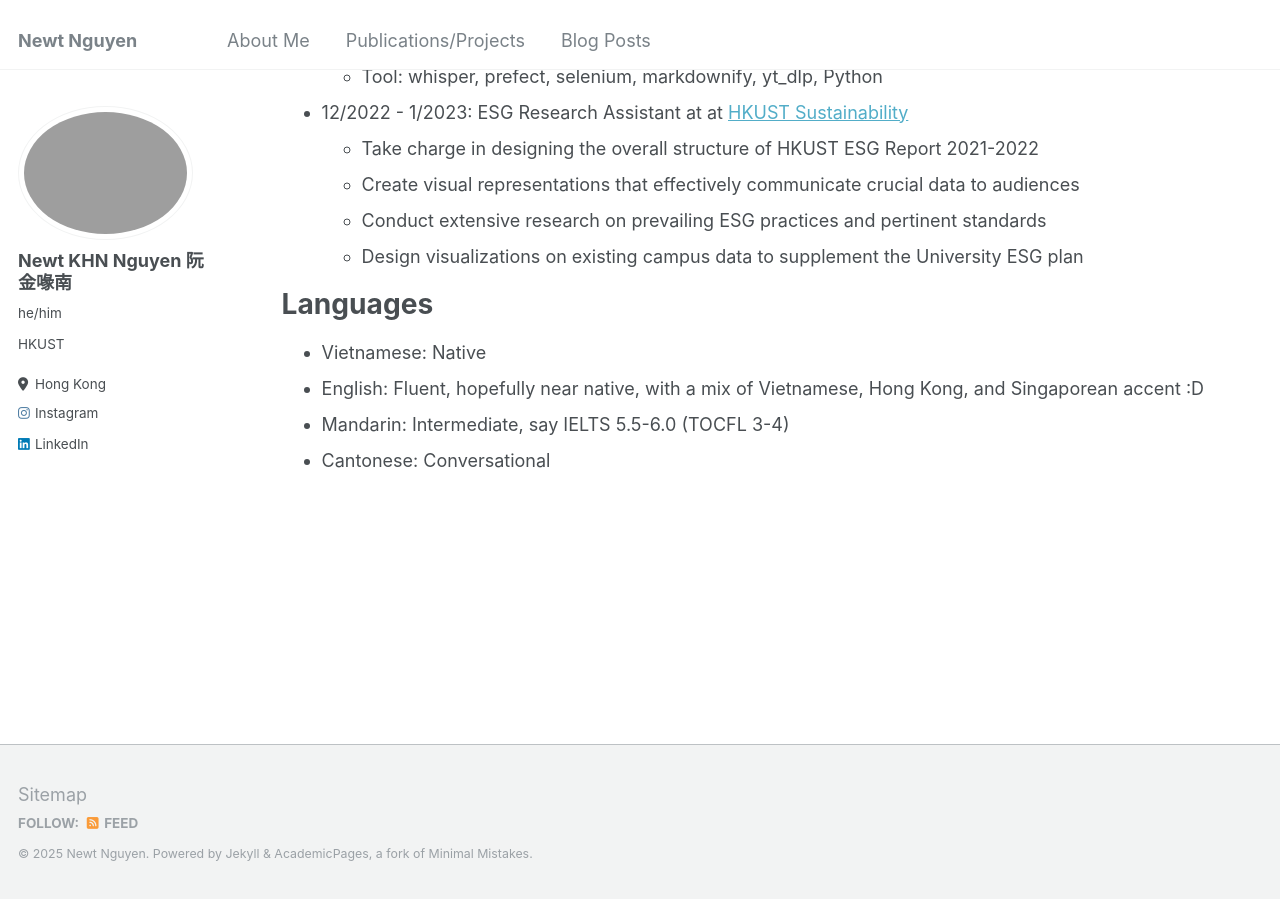
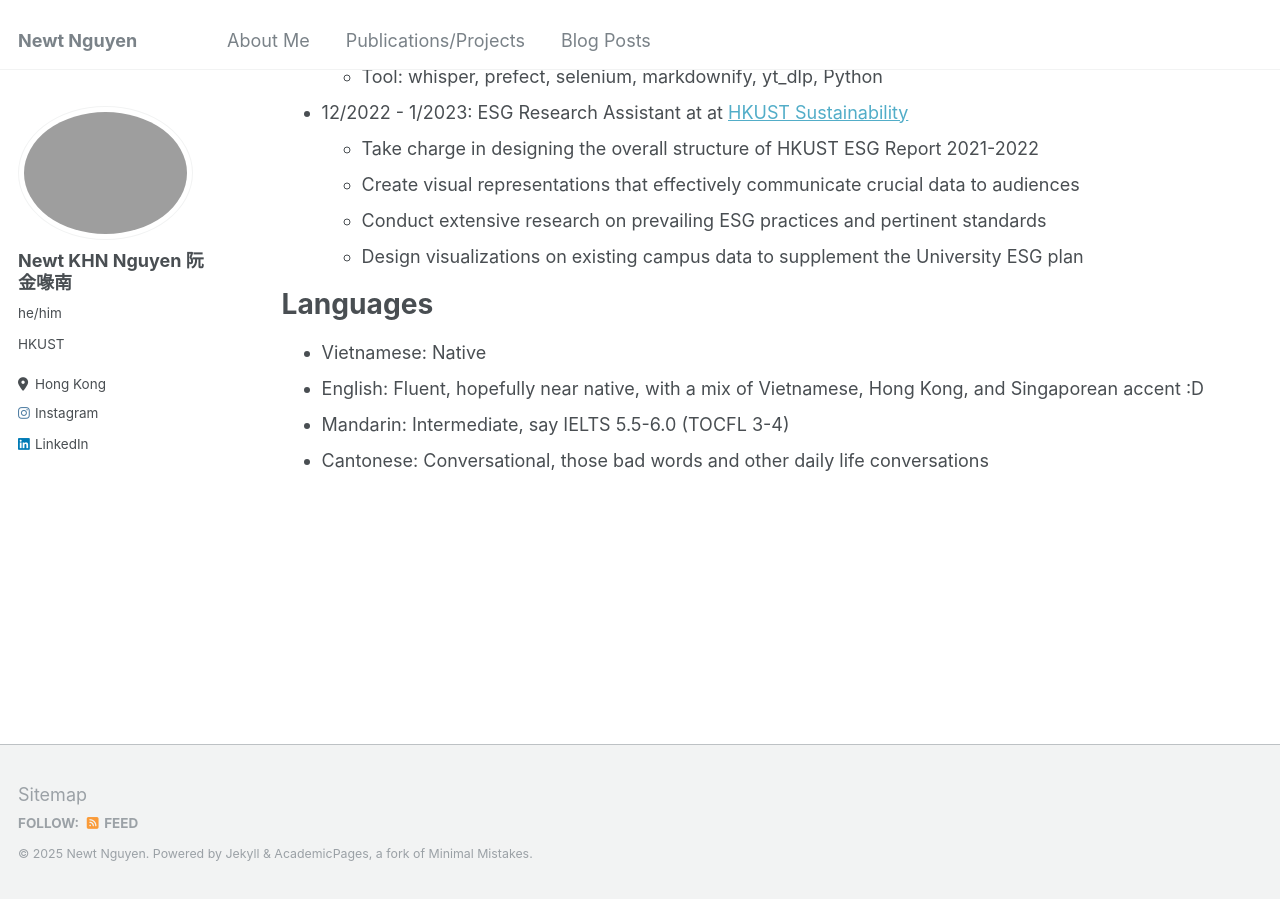
Before and after one commit to newtdes/newtdes.github.io, a Jekyll site: the page built from _pages/cv.md, in a window 1280 px wide and 900 px high, scrolled down 1258 px. Built offline with Jekyll 4.4.1, drawn with Linux system fonts in a browser that asks for light colours.

Commit message:
Add new details

```diff
--- a/_pages/cv.md
+++ b/_pages/cv.md
@@ -54,4 +54,4 @@ Languages
 * Vietnamese: Native
 * English: Fluent, hopefully near native, with a mix of Vietnamese, Hong Kong, and Singaporean accent :D
 * Mandarin: Intermediate, say IELTS 5.5-6.0 (TOCFL 3-4)
-* Cantonese: Conversational
+* Cantonese: Conversational, those bad words and other daily life conversations
```
Also changed, not shown: _publications/2024-11-28-comp4211-project.md (line endings or trailing spaces).
